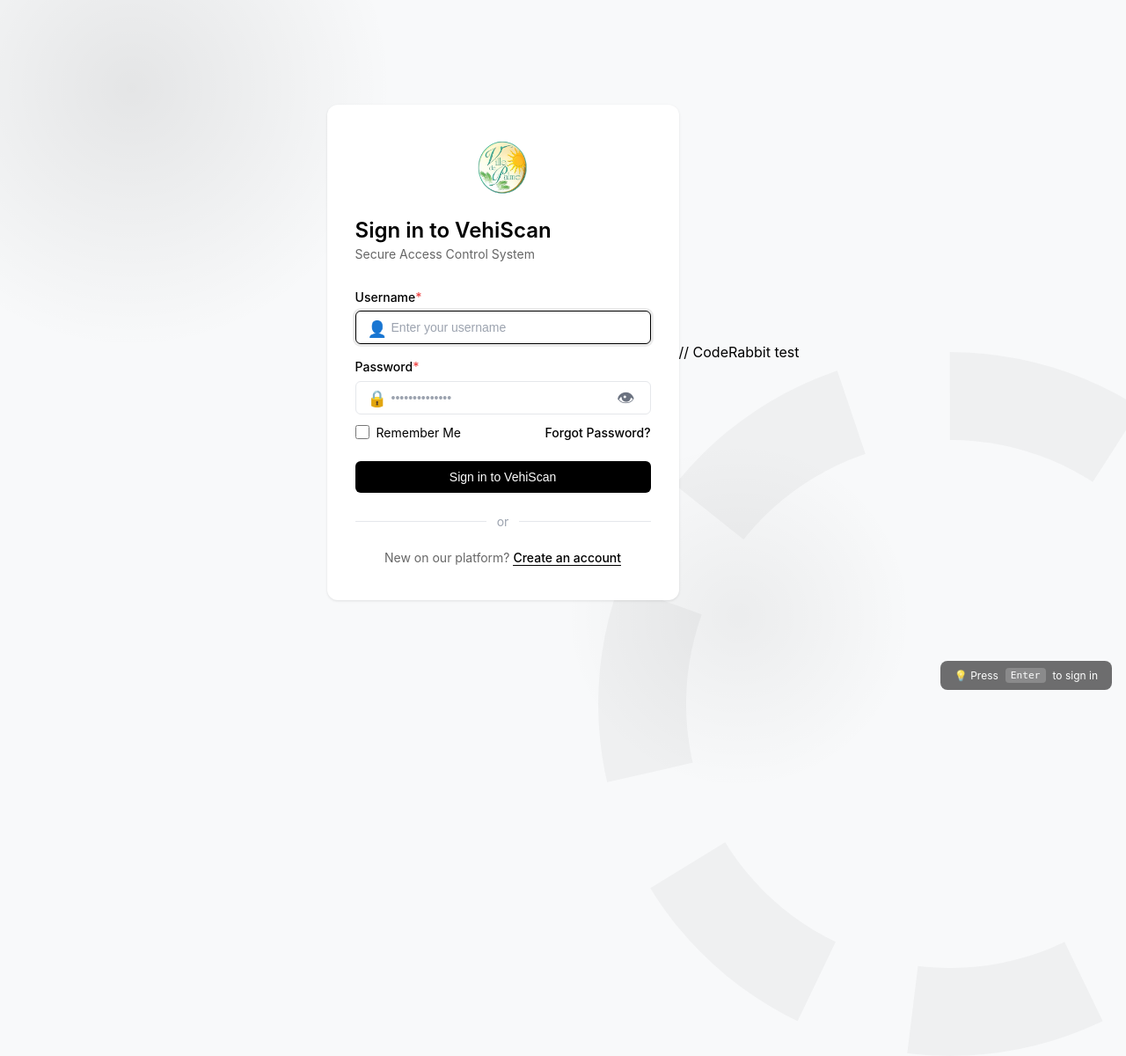
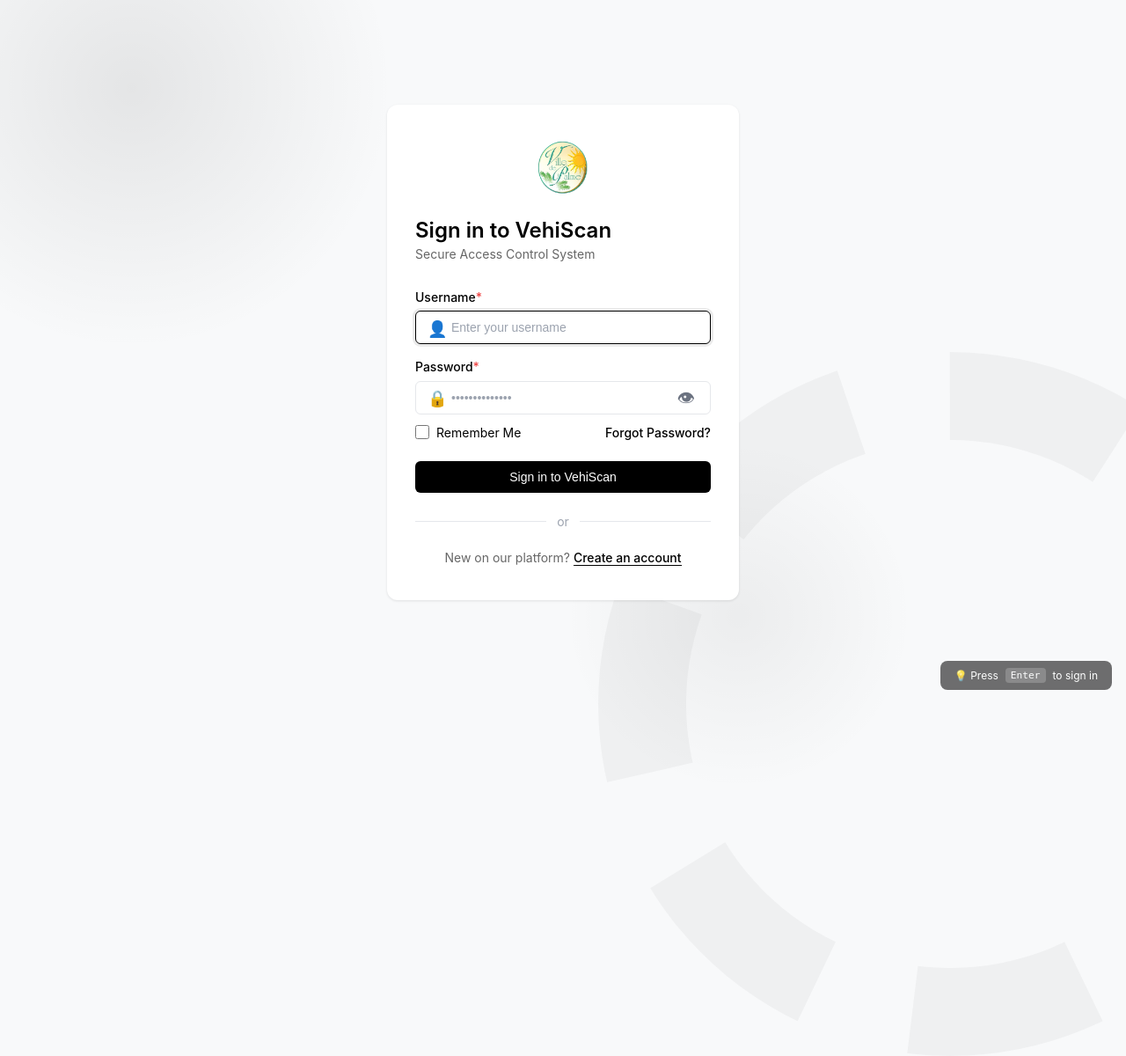
Before and after one commit to rAndylicioso/Vehiscan-RFID, a PHP site: page /Vehiscan-RFID/auth/login.php in a window 1280 px wide; the page is wider, and only the part inside the window is pictured. Shown: that part at 88% size. Run offline with PHP 8.4, Linux system fonts and the light colour scheme.

Commit message:
Fix: Remove trailing debug comment from login.php

```diff
--- a/auth/login.php
+++ b/auth/login.php
@@ -260,4 +260,4 @@
         <?php endif; ?>
     </script>
 </body>
-</html>// CodeRabbit test
+</html>
```
